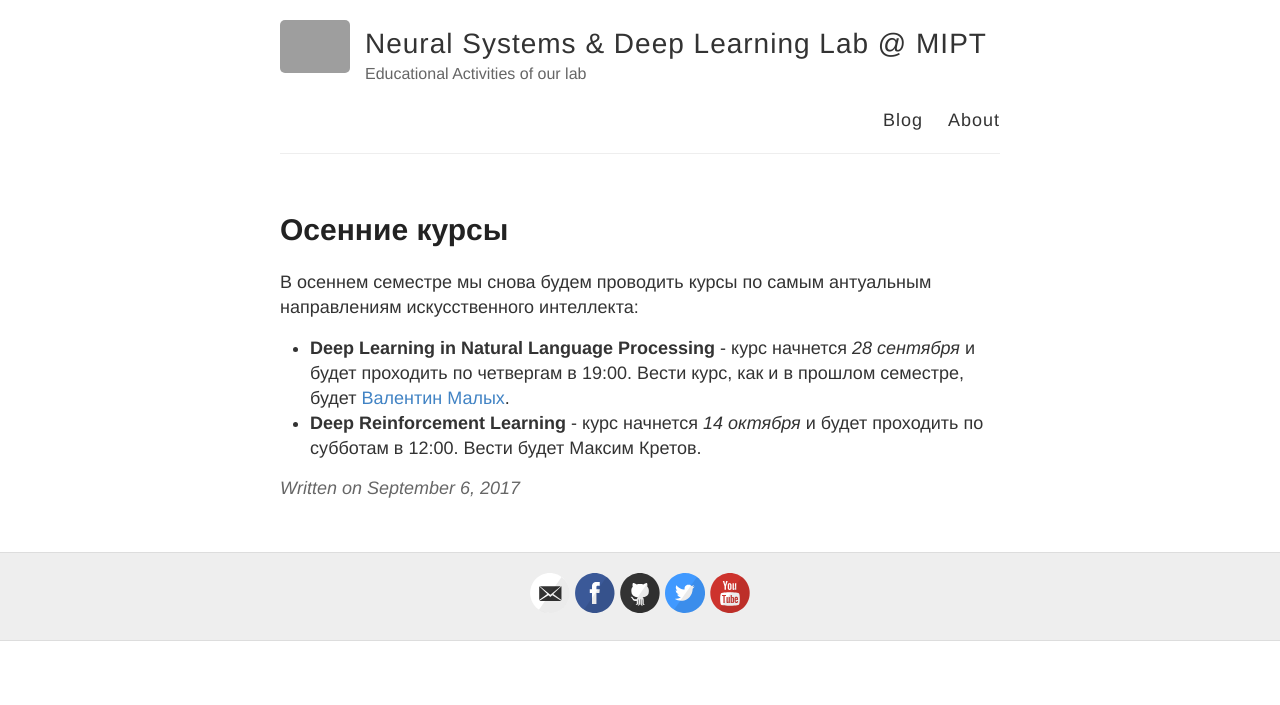
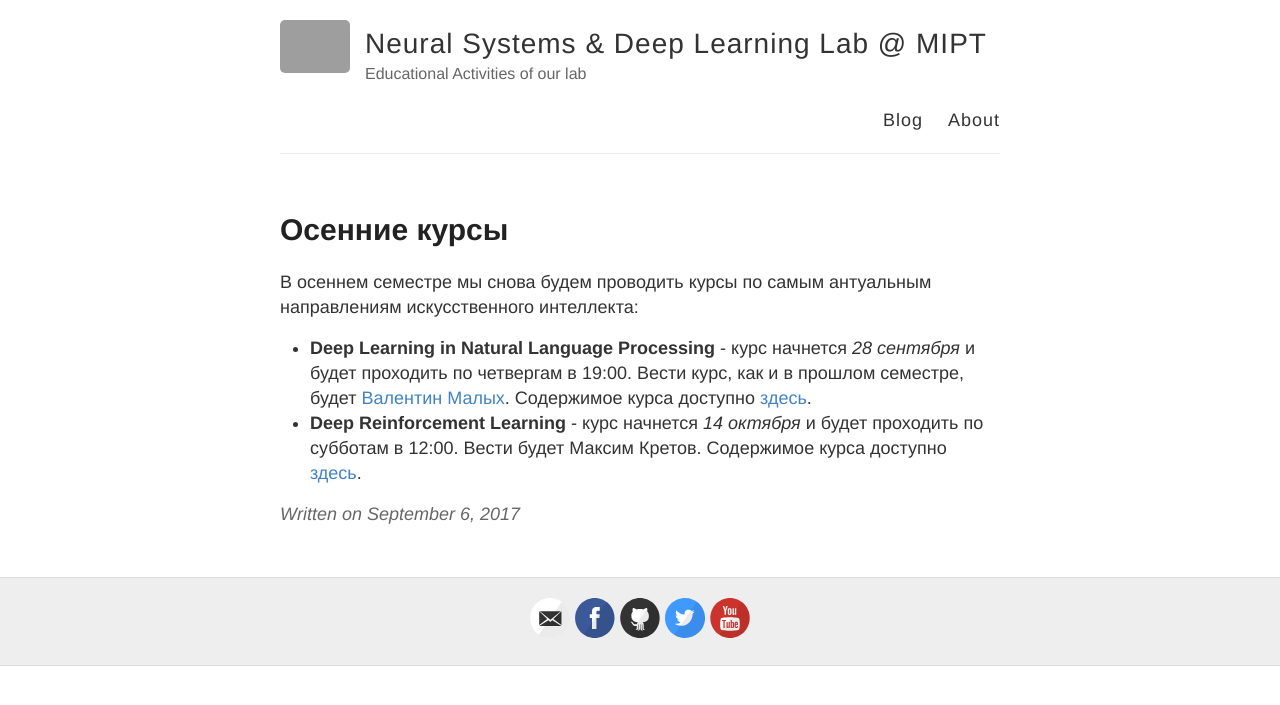
Before and after one commit to deepmipt/edu, a Jekyll site: the page built from _posts/2017-09-06-Welcome.md, in a window 1280 px wide. Shown: the top 705 px of the page. Built offline with Jekyll 4.4.1, drawn with Linux system fonts in a browser that asks for light colours; grey boxes are pictures that could not be loaded.

Commit message:
ENH: links

```diff
--- a/_posts/2017-09-06-Welcome.md
+++ b/_posts/2017-09-06-Welcome.md
@@ -5,5 +5,5 @@ title: Осенние курсы
 
 В осеннем семестре мы снова будем проводить курсы по самым антуальным направлениям искусственного интеллекта:
 
-* __Deep Learning in Natural Language Processing__ - курс начнется _28 сентября_ и будет проходить по четвергам в 19:00. Вести курс, как и в прошлом семестре, будет [Валентин Малых](http://val.maly.hk).
-* __Deep Reinforcement Learning__ - курс начнется _14 октября_ и будет проходить по субботам в 12:00. Вести будет Максим Кретов.
+* __Deep Learning in Natural Language Processing__ - курс начнется _28 сентября_ и будет проходить по четвергам в 19:00. Вести курс, как и в прошлом семестре, будет [Валентин Малых](http://val.maly.hk). Содержимое курса доступно [здесь](/2017/09/06/NLP.html).
+* __Deep Reinforcement Learning__ - курс начнется _14 октября_ и будет проходить по субботам в 12:00. Вести будет Максим Кретов. Содержимое курса доступно [здесь](/2017/09/06/RL.html).
```
